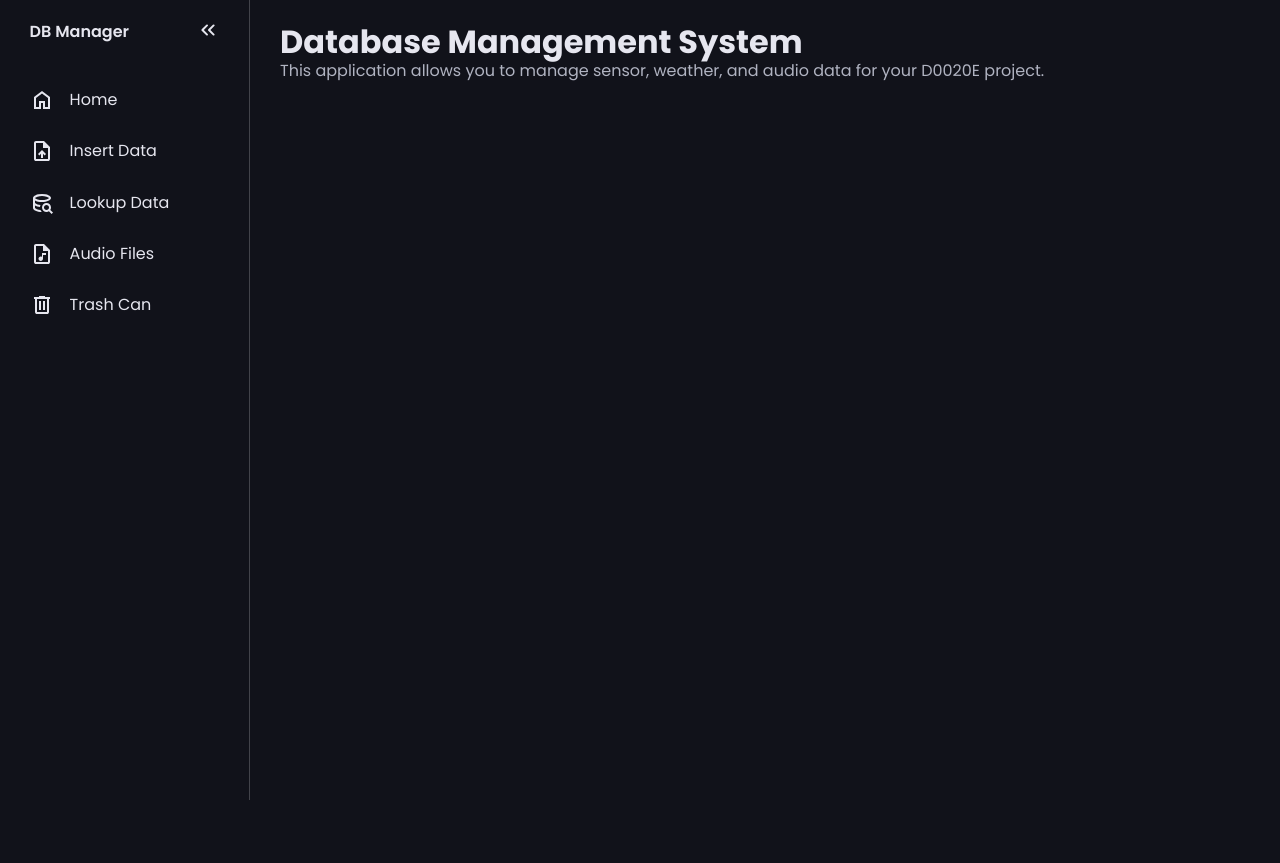
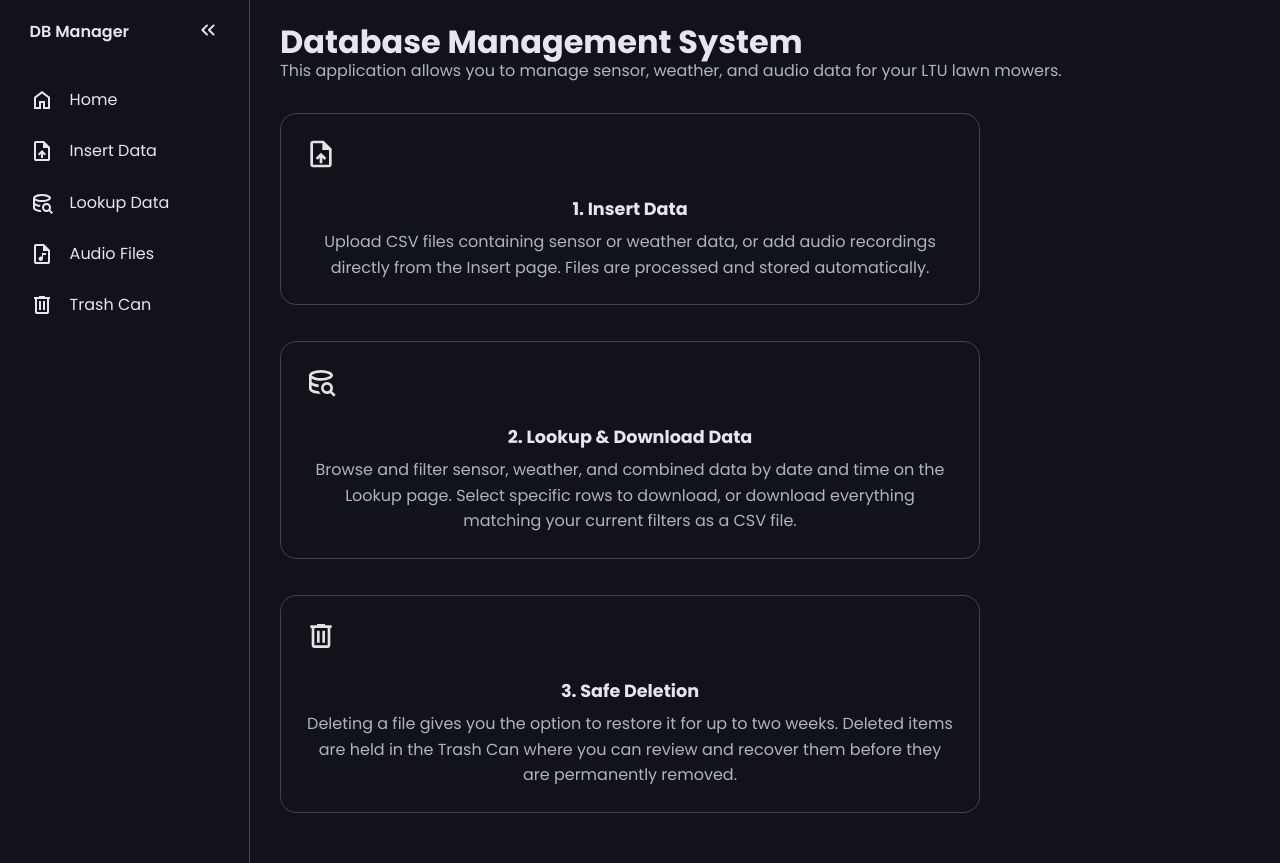
Before and after one commit to Herman-Junior/Project-in-D0020E, a Flask app: page / in a window 1280 px wide. Before the commit the page ends 800 px from the top, so only its background shows below. Run offline with Flask 3, Linux system fonts and the light colour scheme.

Commit message:
lol han började jobba
Added download option and now all files >1 minutes will not be uploaded + a little instruxction at the home page

```diff
--- a/Backend/app.py
+++ b/Backend/app.py
@@ -6,7 +6,7 @@ from config import *
 # Import the route handlers (index, get_sensor_api, and get_weather_api)
 from routes import(get_audio_api, index, get_sensor_api, get_weather_api, get_combined_api,
                    upload_csv_file, upload_audio_metadata, insert_page, query_page,
-                   audio_page, trash_page, get_audio_environmental_api, audio_details_page, batch_delete_api, restore_api)
+                   audio_page, trash_page, get_audio_environmental_api, audio_details_page, batch_delete_api, restore_api, export_csv_api)
 
 app = Flask(__name__,
             template_folder=TEMPLATE_FOLDER_PATH,
@@ -35,7 +35,7 @@ app.add_url_rule('/api/v1/delete', 'batch_delete_api', batch_delete_api, methods
 
 app.add_url_rule('/api/v1/restore', 'restore_api', restore_api, methods=['POST'])
 
-
+app.add_url_rule('/api/v1/export', 'export_csv_api', export_csv_api)
 
 if __name__ == '__main__':
     # Run the Flask application
--- a/Backend/routes.py
+++ b/Backend/routes.py
@@ -1,6 +1,12 @@
 # backend/routes.py
 from flask import jsonify, render_template, request
 import os
+import csv
+import io
+from flask import Response
+from datetime import datetime
+
+
 
 # Internal project imports
 from db import (perform_batch_delete, delete_weather_data, delete_audio_recording, get_db_connection, get_latest_audio_data)
@@ -298,3 +304,47 @@ def trash_page():
 
     # 3. Skicka den färdigformaterade datan till HTML-sidan
     return render_template('trashcan.html', audio=audio, weather=weather, sensors=sensors)
+
+
+
+# function for downloading data as a csv file
+
+def export_csv_api():
+    """
+    GET /api/v1/export?type=sensor|weather|combined&start_date=...&end_date=...
+    Returns a CSV file download of the requested data.
+    """
+    data_type   = request.args.get('type', 'combined')
+    start_date  = request.args.get('start_date')
+    end_date    = request.args.get('end_date')
+    start_time  = request.args.get('start_time')
+    end_time    = request.args.get('end_time')
+
+    # --- Fetch data using existing service functions ---
+    if data_type == 'sensor':
+        data = get_latest_sensor_data(start_date, end_date, start_time, end_time, limit=100000)
+    elif data_type == 'weather':
+        data = get_latest_weather_data(start_date, end_date, start_time, end_time, limit=100000)
+    else:
+        data = get_combined_data(start_date, end_date, start_time, end_time, limit=100000)
+
+    # --- Error check ---
+    if data and 'error' in data[0]:
+        return jsonify({'error': data[0]['error']}), 500
+
+    if not data:
+        return jsonify({'error': 'No data found for the given filters'}), 404
+
+    # --- Build CSV in memory ---
+    output = io.StringIO()
+    writer = csv.DictWriter(output, fieldnames=data[0].keys())
+    writer.writeheader()
+    writer.writerows(data)
+
+    # --- Stream as a file download ---
+    filename = f"{data_type}_export_{datetime.now().strftime('%Y%m%d_%H%M%S')}.csv"
+    return Response(
+        output.getvalue(),
+        mimetype='text/csv',
+        headers={'Content-Disposition': f'attachment; filename={filename}'}
+    )
--- a/Backend/templates/home.html
+++ b/Backend/templates/home.html
@@ -4,6 +4,51 @@
 
 {% block content %}
     <h1>Database Management System</h1>
-    <p>This application allows you to manage sensor, weather, and audio data for your D0020E project.</p>
+    <p>This application allows you to manage sensor, weather, and audio data for your LTU lawn mowers.</p>
 
+    <div style="display: flex; flex-direction: column; gap: 16px; margin-top: 30px; max-width: 700px;">
+
+        <div class="container upload-box" style="display: flex; align-items: flex-start; gap: 20px; padding: 24px;">
+            <div style="flex-shrink: 0;">
+                <svg xmlns="http://www.w3.org/2000/svg" height="32px" viewBox="0 -960 960 960" width="32px" fill="#e3e3e3">
+                    <path d="M440-200h80v-167l64 64 56-57-160-160-160 160 57 56 63-63v167ZM240-80q-33 0-56.5-23.5T160-160v-640q0-33 23.5-56.5T240-880h320l240 240v480q0 33-23.5 56.5T720-80H240Zm280-520v-200H240v640h480v-440H520ZM240-800v200-200 640-640Z"/>
+                </svg>
+            </div>
+            <div>
+                <h2 style="margin: 0 0 8px 0; font-size: 1.1em;">1. Insert Data</h2>
+                <p style="margin: 0; color: var(--secondary-text-clr); line-height: 1.6;">
+                    Upload CSV files containing sensor or weather data, or add audio recordings directly from the Insert page. Files are processed and stored automatically.
+                </p>
+            </div>
+        </div>
+
+        <div class="container upload-box" style="display: flex; align-items: flex-start; gap: 20px; padding: 24px;">
+            <div style="flex-shrink: 0;">
+                <svg xmlns="http://www.w3.org/2000/svg" height="32px" viewBox="0 -960 960 960" width="32px" fill="#e3e3e3">
+                    <path d="M472-120q-73-1-137.5-13.5t-112-34Q175-189 147.5-218T120-280q0 33 27.5 62t75 50.5q47.5 21.5 112 34T472-120Zm-71-204q-30-3-58-8t-53.5-12q-25.5-7-48-15.5T200-379q19 11 41.5 19.5t48 15.5q25.5 7 53.5 12t58 8Zm79-275q86 0 177.5-26T760-679q-11-29-100.5-55T480-760q-91 0-178.5 25.5T200-679q15 29 104.5 54.5T480-599Zm-61 396q10 23 23 44t30 39q-73-1-137.5-13.5t-112-34Q175-189 147.5-218T120-280v-400q0-33 28.5-62t77.5-51q49-22 114.5-34.5T480-840q74 0 139.5 12.5T734-793q49 22 77.5 51t28.5 62q0 33-28.5 62T734-567q-49 22-114.5 34.5T480-520q-85 0-157-15t-123-44v101q40 37 100 54t121 22q-8 15-13 34.5t-7 43.5q-60-7-111.5-20T200-379v99q14 25 77 47t142 30ZM864-40 756-148q-22 13-46 20.5t-50 7.5q-75 0-127.5-52.5T480-300q0-75 52.5-127.5T660-480q75 0 127.5 52.5T840-300q0 26-7.5 50T812-204L920-96l-56 56ZM660-200q42 0 71-29t29-71q0-42-29-71t-71-29q-42 0-71 29t-29 71q0 42 29 71t71 29Z"/>
+                </svg>
+            </div>
+            <div>
+                <h2 style="margin: 0 0 8px 0; font-size: 1.1em;">2. Lookup & Download Data</h2>
+                <p style="margin: 0; color: var(--secondary-text-clr); line-height: 1.6;">
+                    Browse and filter sensor, weather, and combined data by date and time on the Lookup page. Select specific rows to download, or download everything matching your current filters as a CSV file.
+                </p>
+            </div>
+        </div>
+
+        <div class="container upload-box" style="display: flex; align-items: flex-start; gap: 20px; padding: 24px;">
+            <div style="flex-shrink: 0;">
+                <svg xmlns="http://www.w3.org/2000/svg" height="32px" viewBox="0 -960 960 960" width="32px" fill="#e3e3e3">
+                    <path d="M280-120q-33 0-56.5-23.5T200-200v-520h-40v-80h200v-40h240v40h200v80h-40v520q0 33-23.5 56.5T680-120H280Zm400-600H280v520h400v-520ZM360-280h80v-360h-80v360Zm160 0h80v-360h-80v360ZM280-720v520-520Z"/>
+                </svg>
+            </div>
+            <div>
+                <h2 style="margin: 0 0 8px 0; font-size: 1.1em;">3. Safe Deletion</h2>
+                <p style="margin: 0; color: var(--secondary-text-clr); line-height: 1.6;">
+                    Deleting a file gives you the option to restore it for up to two weeks. Deleted items are held in the Trash Can where you can review and recover them before they are permanently removed.
+                </p>
+            </div>
+        </div>
+
+    </div>
 {% endblock %}
```
Also changed, not shown: Backend/services.py (+8 -0 lines), Backend/static/css/query-styles.css (+24 -0 lines), Backend/static/scripts/query.js (+66 -0 lines), Backend/templates/query.html (+10 -2 lines).
